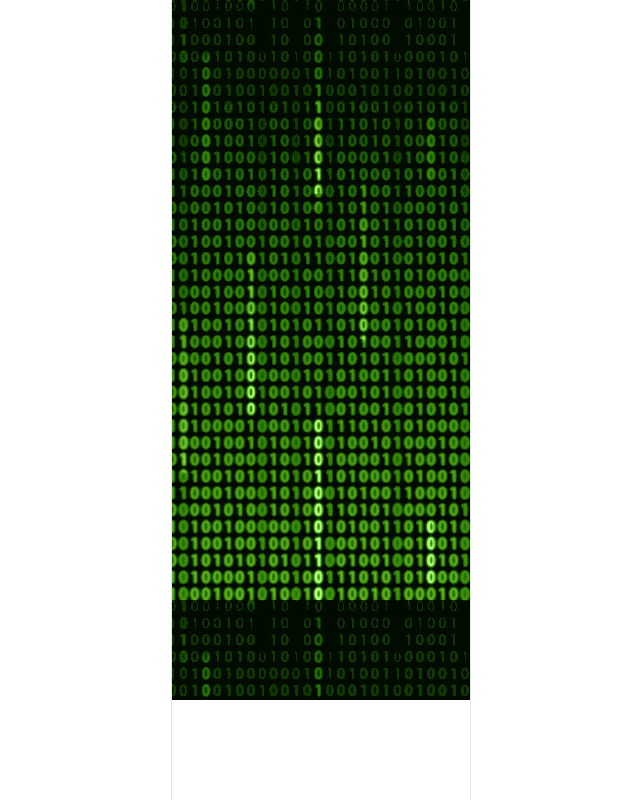
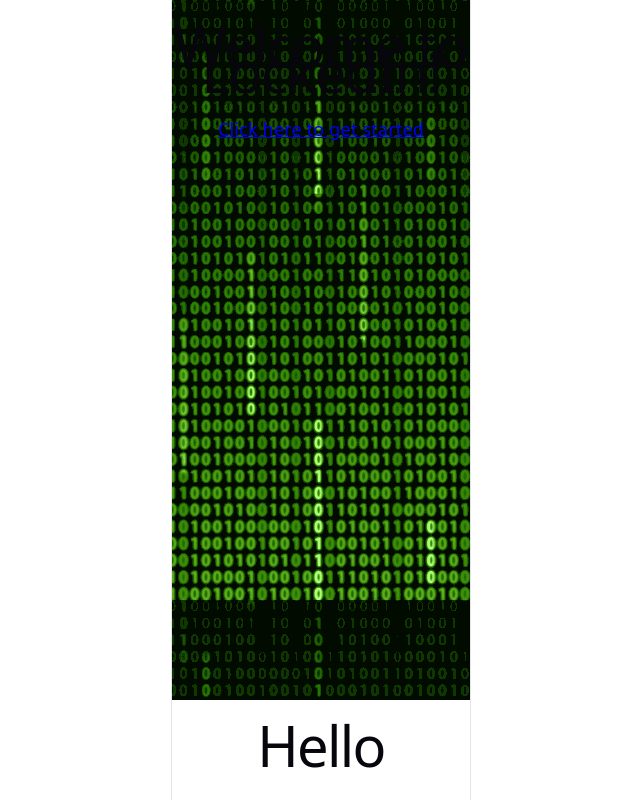
Before and after one commit to Nahom2162002/LockedIn, a React (Vite) app: page /menu in a window 1280 px wide. Shown: the whole page, without its empty margins (319-959 px from the left). Built offline with nearby package versions, Linux system fonts and the light colour scheme.

Commit message:
Trying to get router to work properly

```diff
--- a/src/App.tsx
+++ b/src/App.tsx
@@ -1,13 +1,20 @@
-import './App.css'
+import './App.css';
+import Menu from './Menu.tsx';
+import { BrowserRouter, Routes, Route, Link } from 'react-router-dom';
 
 function App() {
   return (
-    <>
+    <BrowserRouter>
       <div className='matrixBackground'>
+        <h1>Welcome to LockedIn!</h1>
+        <Link to="/menu">Click here to get started</Link>
+      </div>
 
-      </div>
-    </>
+      <Routes>
+        <Route path="/menu" element={<Menu/>}/>
+      </Routes>
+    </BrowserRouter>
   )
 }
 
-export default App
+export default App;
--- a/src/Menu.tsx
+++ b/src/Menu.tsx
@@ -1,7 +1,8 @@
 function Menu() {
     return (
-        <>
-        </>
+        <div>
+            <h1>Hello</h1>
+        </div>
     )
 }
 
```
Also changed, not shown: src/Button.tsx (+8 -9 lines).
